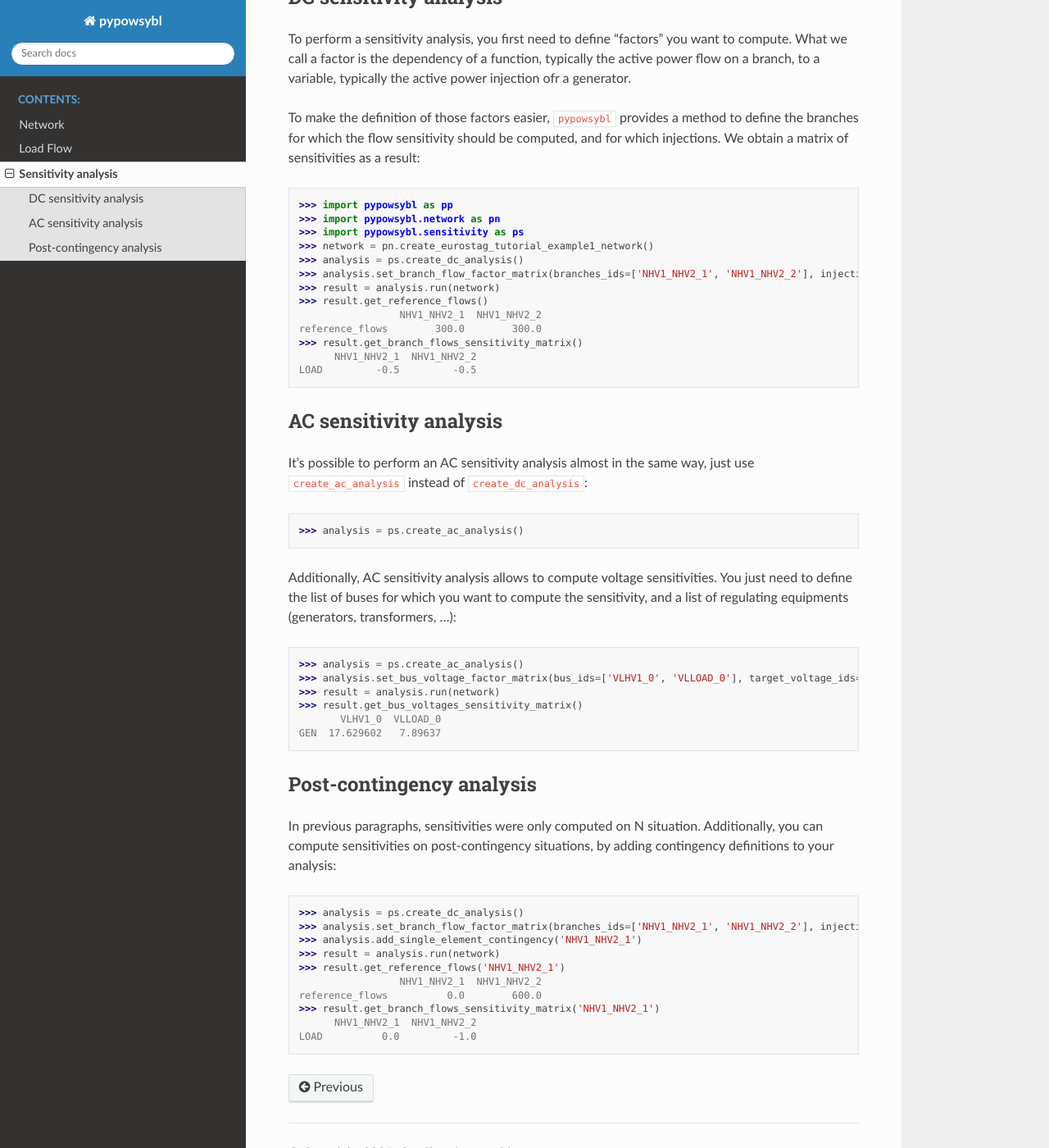
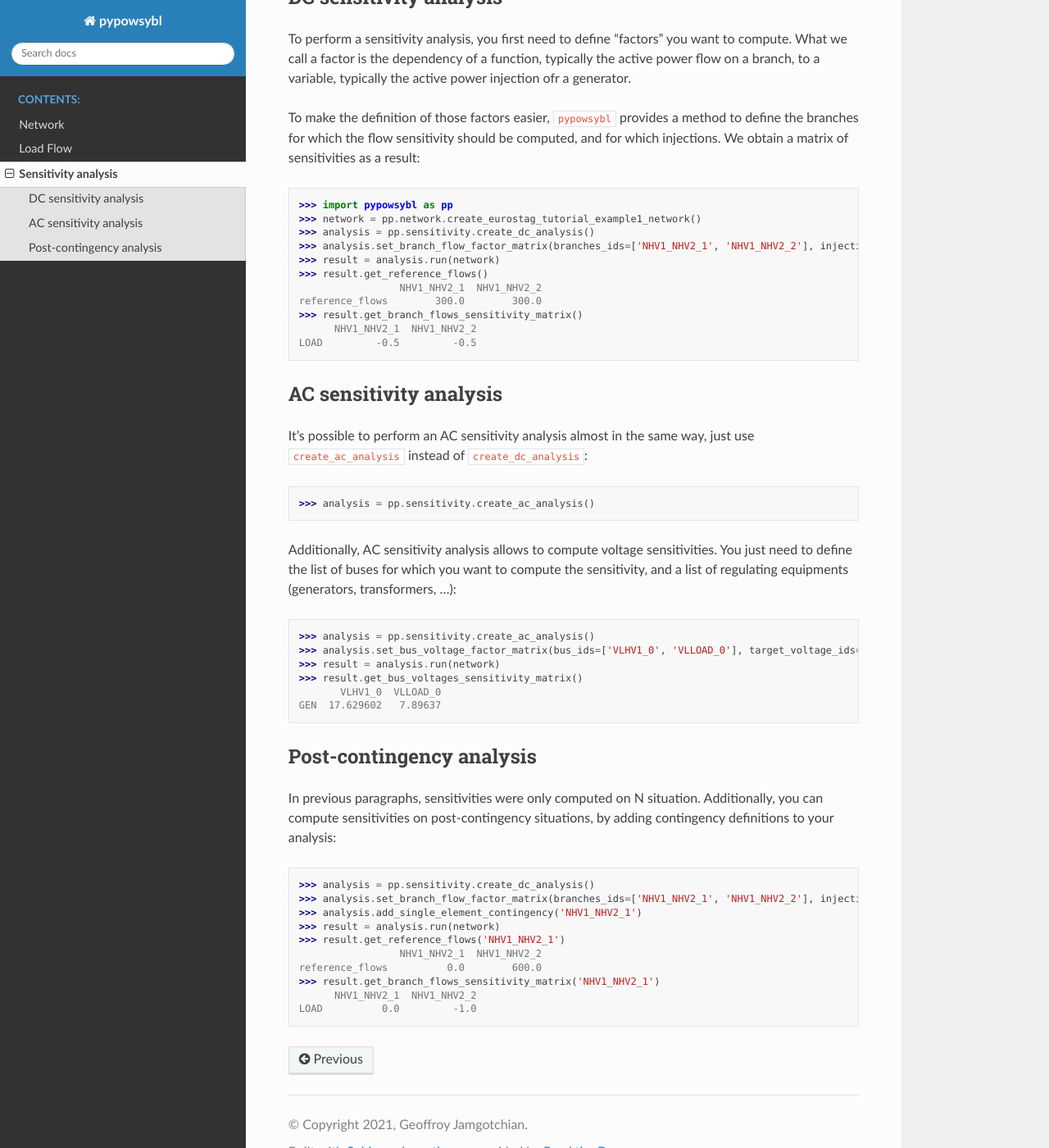
Before and after one commit to powsybl/pypowsybl, a Sphinx documentation site: the page built from docs/sensitivity.rst, in a window 1280 px wide and 1400 px high, scrolled down 253 px. Shown: the whole window at 82% size. Built offline with Sphinx 7.4.7 and the Read the Docs theme 2.0.0, drawn with Linux system fonts in a browser that asks for light colours.

Commit message:
Fix
Signed-off-by: Geoffroy Jamgotchian <geoffroy.jamgotchian@rte-france.com>

```diff
--- a/docs/sensitivity.rst
+++ b/docs/sensitivity.rst
@@ -17,10 +17,8 @@ as a result:
 .. doctest::
 
     >>> import pypowsybl as pp
-    >>> import pypowsybl.network as pn
-    >>> import pypowsybl.sensitivity as ps
-    >>> network = pn.create_eurostag_tutorial_example1_network()
-    >>> analysis = ps.create_dc_analysis()
+    >>> network = pp.network.create_eurostag_tutorial_example1_network()
+    >>> analysis = pp.sensitivity.create_dc_analysis()
     >>> analysis.set_branch_flow_factor_matrix(branches_ids=['NHV1_NHV2_1', 'NHV1_NHV2_2'], injections_or_transformers_ids=['LOAD'])
     >>> result = analysis.run(network)
     >>> result.get_reference_flows()
@@ -39,7 +37,7 @@ It's possible to perform an AC sensitivity analysis almost in the same way, just
 
 .. doctest::
 
-    >>> analysis = ps.create_ac_analysis()
+    >>> analysis = pp.sensitivity.create_ac_analysis()
 
 Additionally, AC sensitivity analysis allows to compute voltage sensitivities. You just need to define
 the list of buses for which you want to compute the sensitivity, and a list of regulating equipments
@@ -47,7 +45,7 @@ the list of buses for which you want to compute the sensitivity, and a list of r
 
 .. doctest::
 
-    >>> analysis = ps.create_ac_analysis()
+    >>> analysis = pp.sensitivity.create_ac_analysis()
     >>> analysis.set_bus_voltage_factor_matrix(bus_ids=['VLHV1_0', 'VLLOAD_0'], target_voltage_ids=['GEN'])
     >>> result = analysis.run(network)
     >>> result.get_bus_voltages_sensitivity_matrix()
@@ -63,7 +61,7 @@ contingency definitions to your analysis:
 
 .. doctest::
 
-    >>> analysis = ps.create_dc_analysis()
+    >>> analysis = pp.sensitivity.create_dc_analysis()
     >>> analysis.set_branch_flow_factor_matrix(branches_ids=['NHV1_NHV2_1', 'NHV1_NHV2_2'], injections_or_transformers_ids=['LOAD'])
     >>> analysis.add_single_element_contingency('NHV1_NHV2_1')
     >>> result = analysis.run(network)
```
